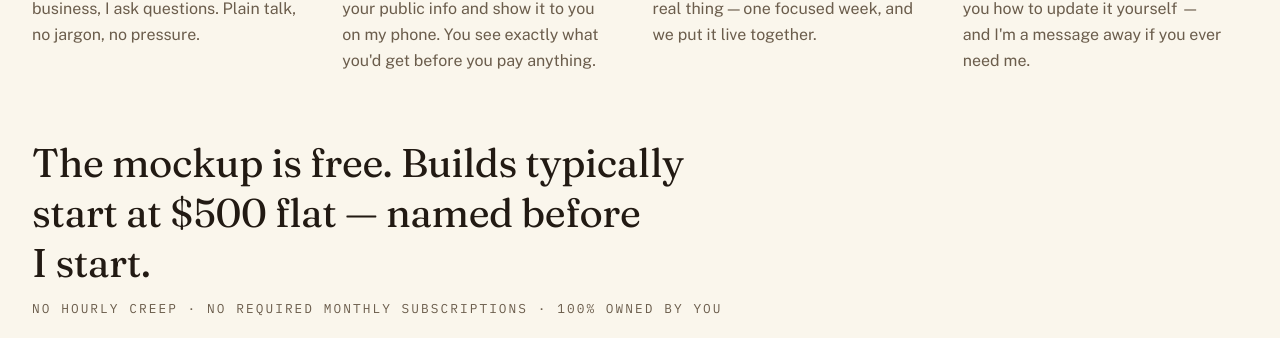
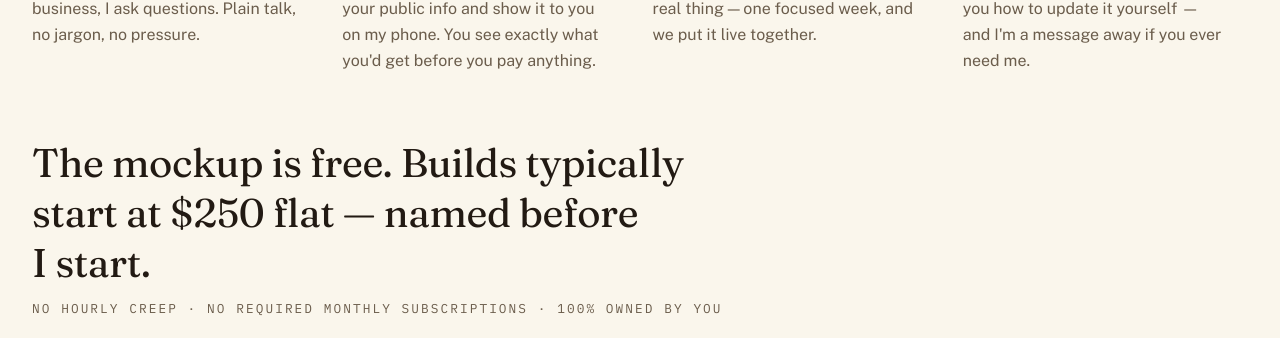
Before and after one commit to rardo711/rardo, a Next.js app: page / in a window 1280 px wide. Shown: the part 3876-4214 px from the top of the page. Built offline with nearby package versions, Linux system fonts and the light colour scheme.

Commit message:
fix: keep $250 flat pricing anchor

```diff
--- a/app/page.tsx
+++ b/app/page.tsx
@@ -201,7 +201,7 @@ export default function Home() {
           <Reveal delay={0.12}>
             <div className="mt-16 flex flex-col gap-3">
               <p className="max-w-2xl font-display text-quote">
-                The mockup is free. Builds typically start at $500 flat — named before I start.
+                The mockup is free. Builds typically start at $250 flat — named before I start.
               </p>
               <p className="font-tech text-eyebrow uppercase text-ink-soft">
                 No hourly creep · No required monthly subscriptions · 100% owned by you
```
